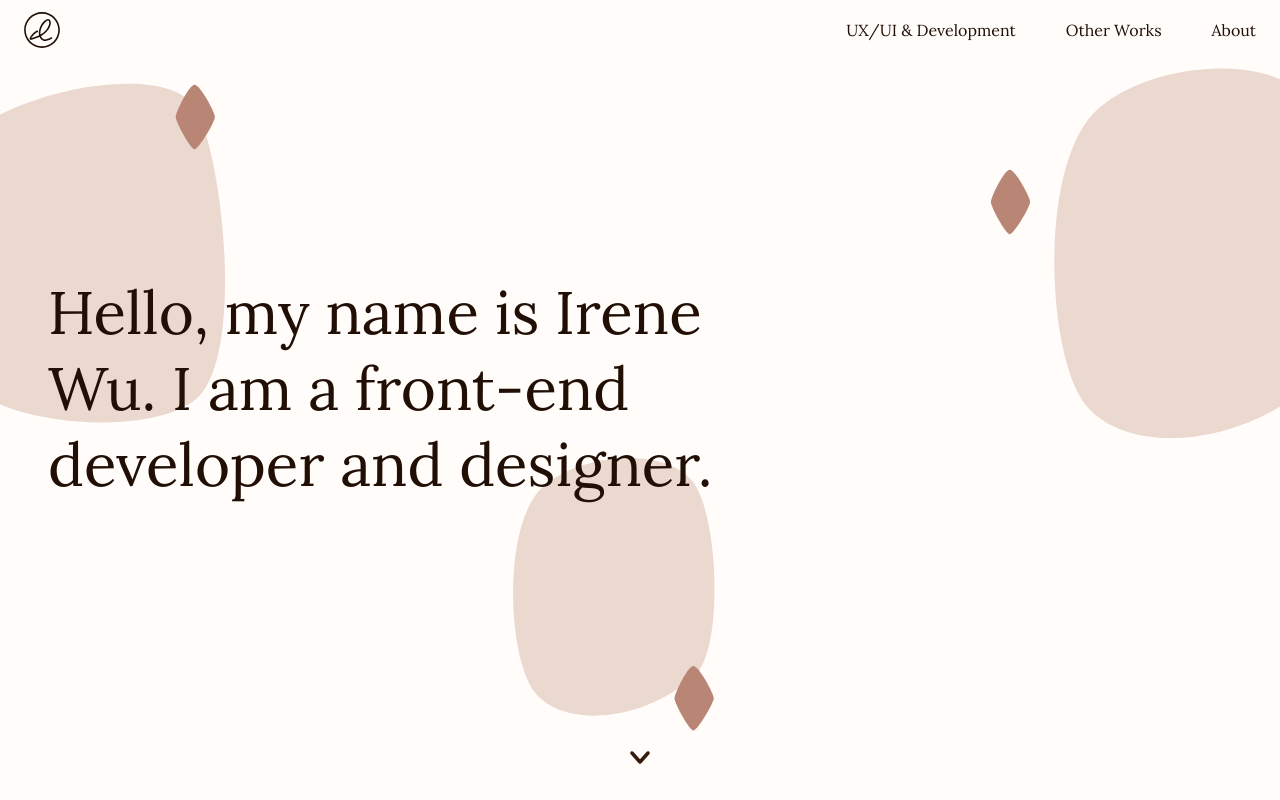
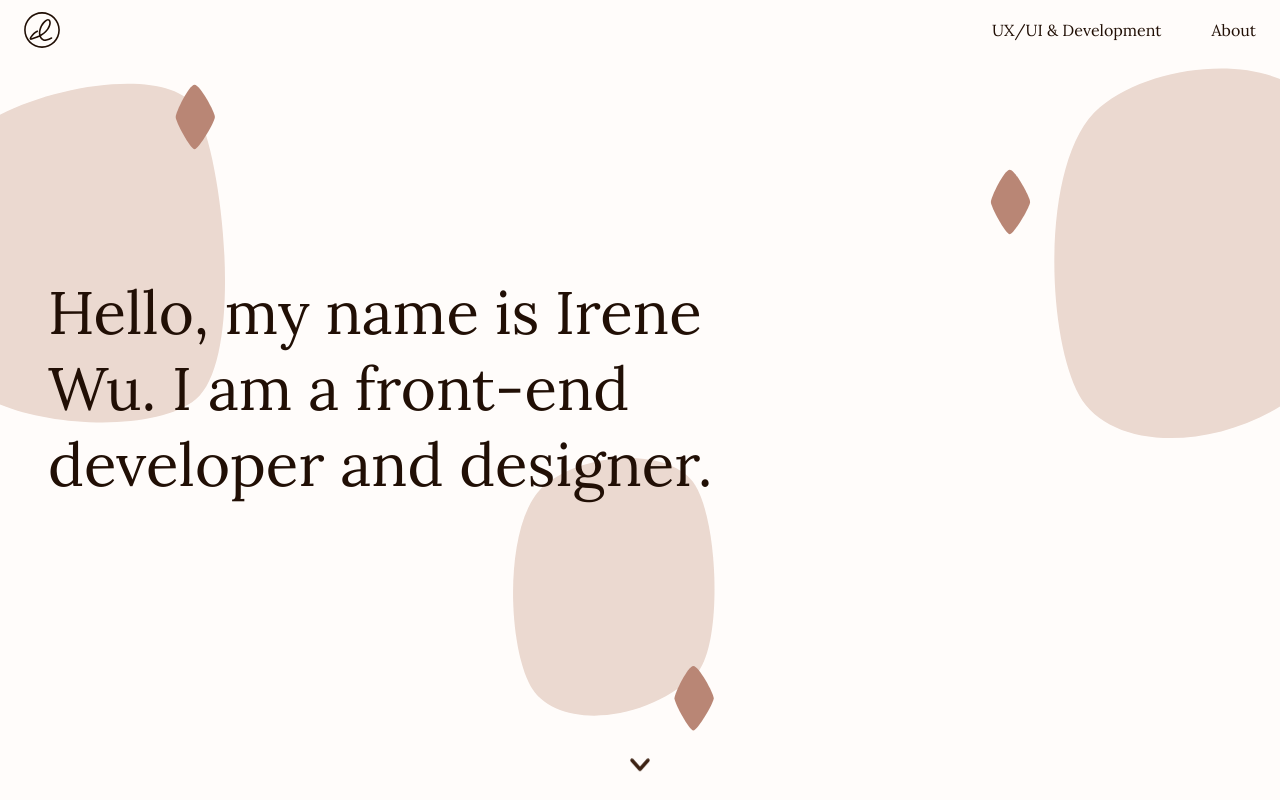
Before and after one commit to irenewuu/portfolio, a Next.js app: page / in a window 1280 px wide. Shown: the top 800 px of the page. Built offline with nearby package versions, Linux system fonts and the light colour scheme; a web font is replaced by a local one.

Commit message:
down arrow animation

```diff
--- a/comps/header/Header.js
+++ b/comps/header/Header.js
@@ -1,4 +1,5 @@
 import React from 'react';
+import { motion } from 'framer-motion';
 import downarrow from './../../assets/down-arrow.svg';
 
 export default function Header({
@@ -15,6 +16,13 @@ export default function Header({
             </div>
           </div>
       </div>
-      <img className="down-arrow" src={downarrow.src} alt="down arrow" />
+      <motion.img
+        className="down-arrow"
+        src={downarrow.src}
+        alt="down arrow"
+        initial={{opacity: 0}}
+        animate={{ y: 20, opacity: 1 }}
+        transition={{ repeat: Infinity, duration: 2 }}
+        />
   </div>
 }
--- a/comps/navbar/Navbar.js
+++ b/comps/navbar/Navbar.js
@@ -55,7 +55,7 @@ export default function Navbar() {
         onClick={()=>{setMenuState(HandleClick);}} />
         <a onClick={()=> router.push("/")}>Home</a>
         <a onClick={()=> router.push("/works")} >UX/UI & Development</a>
-        <a onClick={()=> router.push("/otherworks")} >Other Works</a>
+        {/* <a onClick={()=> router.push("/otherworks")} >Other Works</a> */}
         <a onClick={()=> router.push("/about")} >About</a>
         {/* <a href="" download>Resume</a> */}
     </MenuPanel>
@@ -74,7 +74,7 @@ export default function Navbar() {
       <div className='desktop-menu'>
         {/* <a onClick={()=> router.push("/")}>Home</a> */}
         <a onClick={()=> router.push("/works")} >UX/UI & Development</a>
-        <a onClick={()=> router.push("/otherworks")} >Other Works</a>
+        {/* <a onClick={()=> router.push("/otherworks")} >Other Works</a> */}
         <a onClick={()=> router.push("/about")} >About</a>
         {/* <a href="" download>Resume</a> */}
       </div>
--- a/styles/components/header.scss
+++ b/styles/components/header.scss
@@ -109,8 +109,9 @@
 // end of work header ========================
 .down-arrow {
     position: absolute;
-    bottom: 36px;
+    bottom: 48px;
     width: 20px;
+    transition: all ease-in-out;
 }
 
 @media screen and (max-width: $lg) {
```
Also changed, not shown: comps/header/ImgHeader.js (+9 -1 lines), comps/header/WorkHeader.js (+9 -1 lines).
